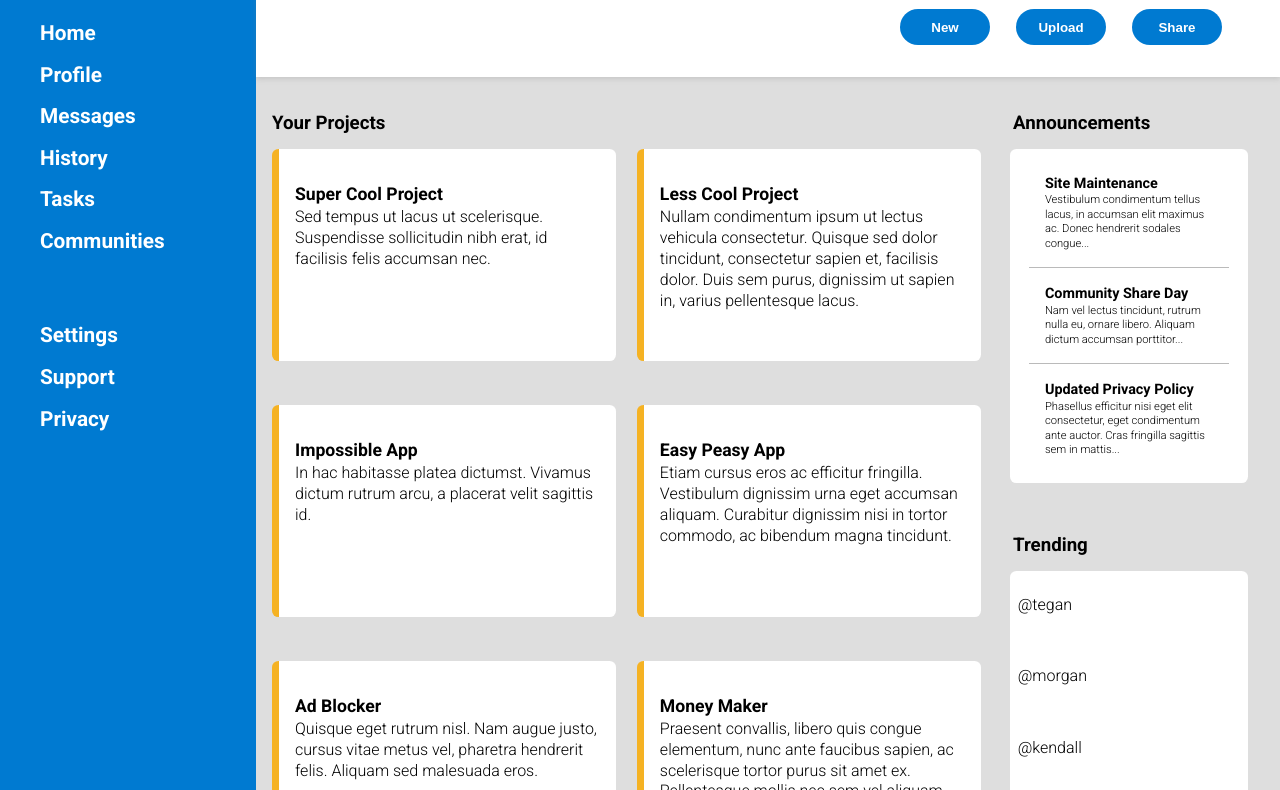
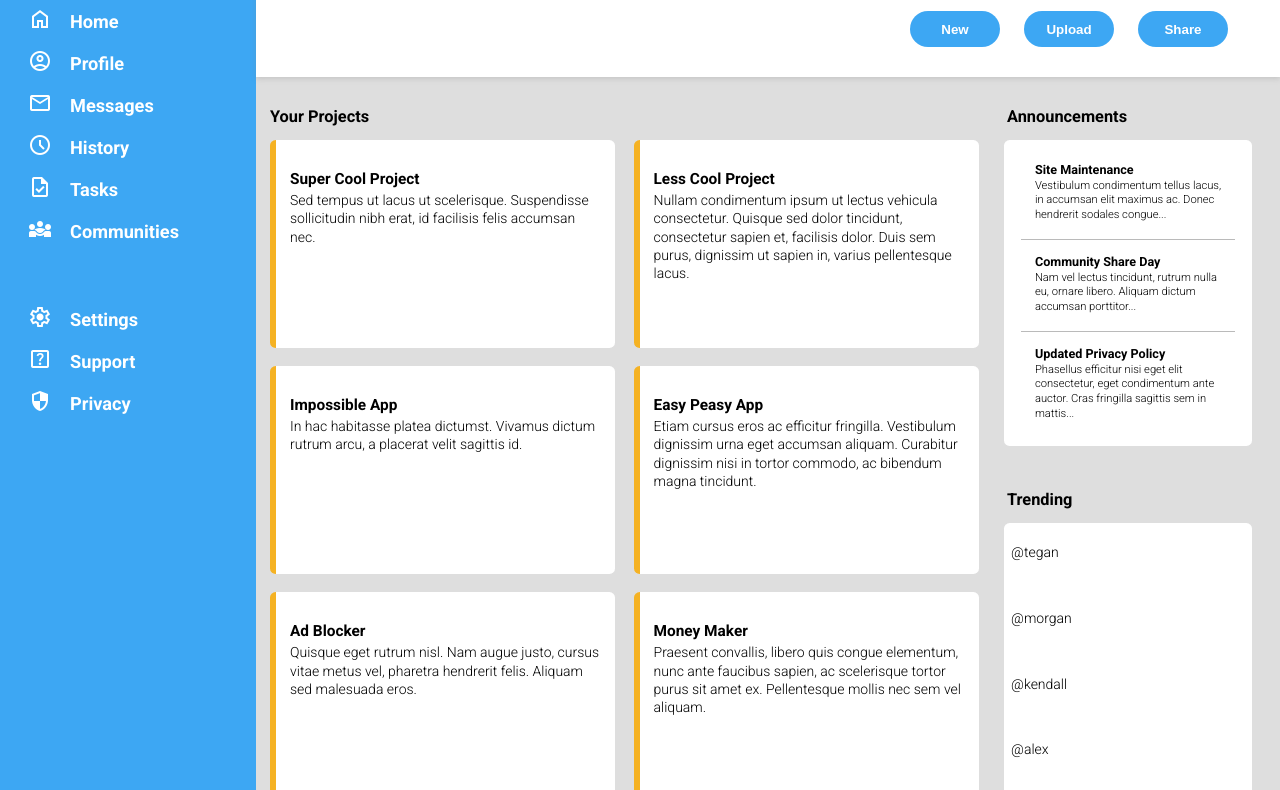
Before and after one commit to scuby/admin-dashboard, a plain HTML site: page index.html in a window 1280 px wide. Shown: the part 83-873 px from the top of the page. Drawn offline with nearby package versions, Linux system fonts and the light colour scheme.

Commit message:
Left sidebar icons

```diff
--- a/index.html
+++ b/index.html
@@ -7,19 +7,52 @@
     <title>Admin Dashboard</title>
     <meta name="description" content="Another TOP notch admin dashboard layout">
     <link rel="stylesheet" href="./styles.css">
+    <!-- <script src="./script.js"></script> -->
+    <link rel="stylesheet"
+        href="https://fonts.googleapis.com/css2?family=Material+Symbols+Outlined:opsz,wght,FILL,GRAD@48,400,1,0" />
 </head>
 <body>
-    <div id="logo">Dashboard</div>
+    <div id="logo">
+        <span class="material-symbols-outlined">dashboard</span>
+        <div>Dashboard</div>
+    </div>
     <div id="sidebar">
-        <div class="sidebar1">Home</div>
-        <div class="sidebar2">Profile</div>
-        <div class="sidebar3">Messages</div>
-        <div class="sidebar4">History</div>
-        <div class="sidebar5">Tasks</div>
-        <div class="sidebar6">Communities</div>
-        <div class="sidebar7">Settings</div>
-        <div class="sidebar8">Support</div>
-        <div class="sidebar9">Privacy</div>
+        <div class="sidebar1 home">
+            <span class="material-symbols-outlined">home</span>
+            <div>Home</div>
+        </div>
+        <div class="sidebar2 profile">
+            <span class="material-symbols-outlined">account_circle</span>
+            <div>Profile</div>
+        </div>
+        <div class="sidebar3 messages">
+            <span class="material-symbols-outlined">mail</span>
+            <div>Messages</div>
+        </div>
+        <div class="sidebar4 history">
+            <span class="material-symbols-outlined">schedule</span>
+            <div>History</div>
+            </div>
+        <div class="sidebar5 tasks">
+            <span class="material-symbols-outlined">task</span>
+            <div>Tasks</div>
+        </div>
+        <div class="sidebar6 communities">
+            <span class="material-symbols-outlined">diversity_3</span>
+            <div>Communities</div>
+        </div>
+        <div class="sidebar7 settings">
+            <span class="material-symbols-outlined">settings</span>
+            <div>Settings</div>
+        </div>
+        <div class="sidebar8 support">
+            <span class="material-symbols-outlined">help_center</span>
+            <div>Support</div>
+        </div>
+        <div class="sidebar9 privacy">
+            <span class="material-symbols-outlined">security</span>
+            <div>Privacy</div>
+        </div>
     </div>
     <div id="main">
         <div id="header">
--- a/styles.css
+++ b/styles.css
@@ -4,6 +4,7 @@
     font-family: 'Roboto', sans-serif;
     margin: 0;
     box-sizing: border-box;
+    font-size: 14px;
 }
 
 body {
@@ -24,7 +25,7 @@ body {
 }
 
 .action button {
-    background-color: rgb(0, 122, 209);
+    background-color: rgb(61, 167, 243);
     width: 90px;
     height: 36px;
     border-radius: 20px;
@@ -40,14 +41,23 @@ body {
 }
 
 #logo {
-    padding-top: 2rem;
+    padding-top: 1rem;
     grid-row-start: 1;
     grid-column-start: 1;
-    background-color: rgb(0, 122, 209);
-    text-indent: 2.5rem;
-    font-size: 1.5rem;
+    background-color: rgb(61, 167, 243);
+    text-indent: 1.5rem;
+    font-size: 1.6rem;
     font-weight: 900;
     color: white;
+    display: grid;
+    grid-template: 50px / 4rem 1fr;
+    justify-content: left;
+    align-items: center;
+}
+
+#logo > span {
+    font-size: 45px;
+    grid-column-start: 1;
 }
 
 #sidebar {
@@ -55,13 +65,31 @@ body {
     grid-row-start: 1;
     margin-top: 6rem;
     display: grid;
+    grid-template-columns: 2rem 1fr;
     align-content: flex-start;
-    line-height: 2.6rem;
-    background-color: rgb(0, 122, 209);
+    line-height: 3rem;
+    background-color: rgb(61, 167, 243);
     color: white;
     font-size: 1.3rem;
     font-weight: bold;
-    text-indent: 2.5rem;
+    /* text-indent: .5rem; */
+}
+
+#sidebar > div,
+#logo > div {
+    display: grid;
+    grid-template: 1fr / 3rem 1fr;
+    grid-column-start: 2;
+}
+
+#sidebar div > span {
+    padding-top: .25em;
+    grid-column-start: 1;
+}
+
+#sidebar div > div,
+#logo > div {
+    grid-column-start: 2;
 }
 
 #sidebar :nth-last-child(3) {
@@ -159,7 +187,7 @@ body {
 }
 
 .announcement {
-    font-size: 0.7rem;
+    font-size: 0.8rem;
     border-bottom: .5px solid rgba(128, 128, 128, 0.545);
     padding: 1rem;
     margin: 0 .7rem;
```
